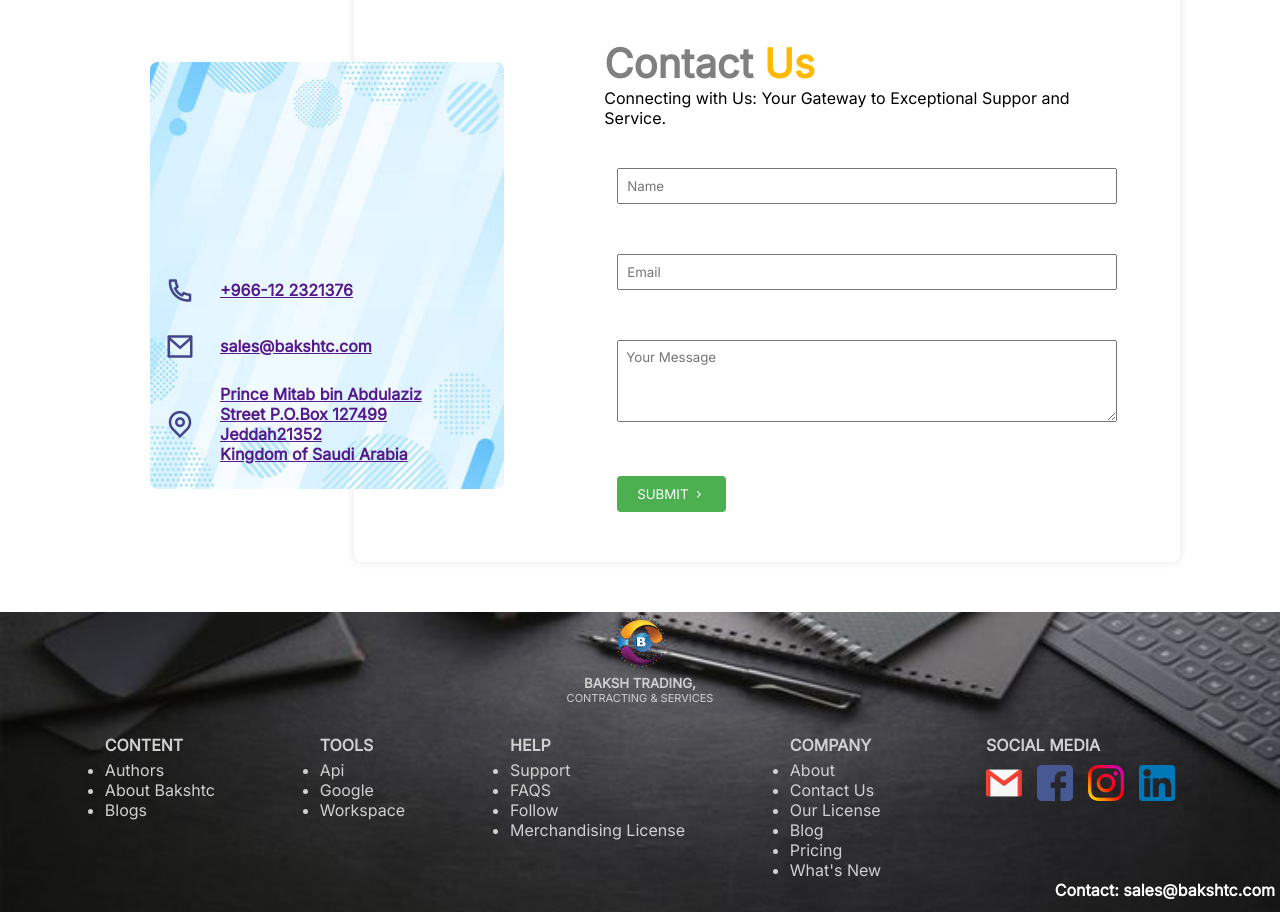
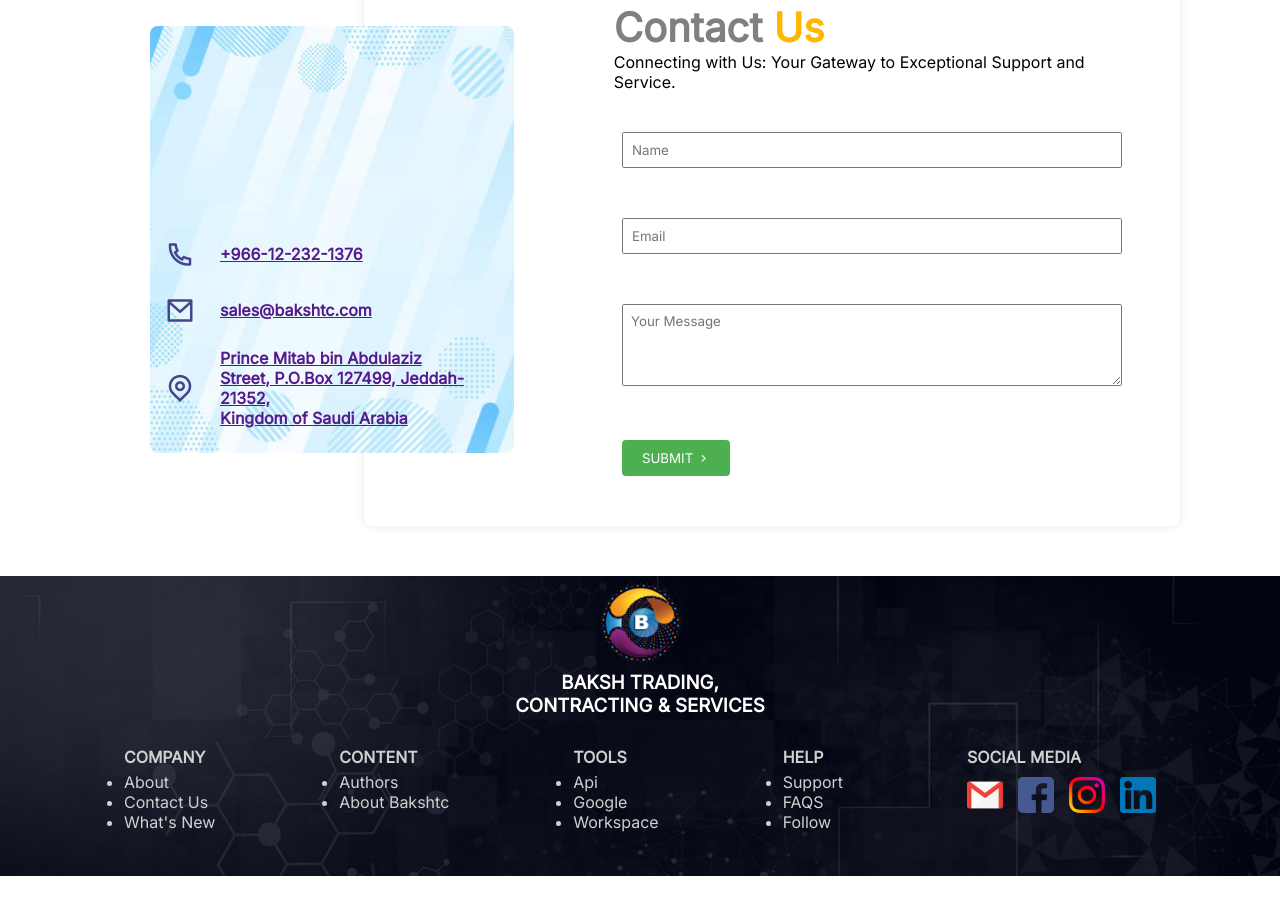
Before and after one commit to sulemanahmed-cyber/baksh_project, a plain HTML site: page index.html in a window 1280 px wide. Shown: the part 1780-2692 px from the top of the page. After the commit the page ends 2656 px from the top, so only its background shows below. Drawn offline with nearby package versions, Linux system fonts and the light colour scheme.

Commit message:
changes in footer

```diff
--- a/index.html
+++ b/index.html
@@ -78,7 +78,7 @@
     <div class="section10">
     <span id="services" class="anchor"></span>
     <div class="services-heading">
-        <h4 class="sh-1">Choose</h4>
+
         <h1 class="sh-2"><span class="u-line">Our</span> <span class="sp-1">Services</span></h1>
     </div>
 
@@ -140,7 +140,7 @@
                 <div class="flex1">
 
                     <div class="logo-c"><i class="ri-phone-line"></i></div>
-                    <div class="cnt-txt"><a href="">+966-12 2321376</a></div>
+                    <div class="cnt-txt"><a href="">+966-12-232-1376</a></div>
                 </div>
 
                 <div class="flex1">
@@ -153,7 +153,7 @@
 
                     <div class="logo-c"><i class="ri-map-pin-line"></i></div>
                     <div class="cnt-txt"><a href="">Prince Mitab bin Abdulaziz <br>
-                        Street P.O.Box 127499 Jeddah21352 <br>
+                        Street, P.O.Box 127499, Jeddah-21352, <br>
                         Kingdom of Saudi Arabia</a></div>
                 </div>
 
@@ -164,7 +164,7 @@
 
            <div class="cnt-hds">
             <h1 class="cnt-h1">Contact <span class="sp-2">Us</span></h1>
-            <p>Connecting with Us: Your Gateway to Exceptional Suppor and Service.</p>
+            <p>Connecting with Us: Your Gateway to Exceptional Support and Service.</p>
            </div>
 
             <div>
@@ -196,23 +196,37 @@
      <div class="f-logo">
 
          <div>
-                <img src="images/logo.png" alt="" width="55px">
+             <img src="images/logo.png" alt="" width="85px">
          </div>
 
          <div>
-                <h5 class="f-ls1">BAKSH TRADING,</h5>
-            <p class="ps-1">CONTRACTING & SERVICES</p>
+            <h3 class="hbaksh">BAKSH TRADING,</h5>
+            <h3 class="hbaksh" > CONTRACTING & SERVICES</h5>
          </div>
      </div>
 
      <div class="flex-footer1">
+
+
+         <div class="flex-f">
+             <ul>
+                 <h4 class="f-ls">COMPANY</h4>
+                 <li>About</li>
+                 <li>Contact Us</li>
+
+                 <li>What's New</li>
+             </ul>
+         </div>
+
+
+
 
          <div class="flex-f">
              <ul>
                  <h4 class="f-ls">CONTENT</h4>
                  <li>Authors</li>
                  <li>About Bakshtc</li>
-                    <li>Blogs</li>
+
              </ul>
          </div>
 
@@ -231,21 +245,11 @@
                  <li>Support</li>
                  <li>FAQS</li>
                  <li>Follow</li>
-                    <li>Merchandising License</li>
+
              </ul>
          </div>
 
-            <div class="flex-f">
-                <ul>
-                    <h4 class="f-ls">COMPANY</h4>
-                    <li>About</li>
-                    <li>Contact Us</li>
-                    <li>Our License</li>
-                    <li>Blog</li>
-                    <li>Pricing</li>
-                    <li>What's New</li>
-                </ul>
-            </div>
+
 
          <div class="flex-f">
              <h4 class="f-ls">SOCIAL MEDIA</h4>
@@ -259,12 +263,11 @@
          </div>
 
      </div>
-        <div class="flex-f contact-section">
-             <h4>Contact: sales@bakshtc.com</h4>
-        </div>
+
     </div>
 
  </footer>
+
 
 
 
--- a/style.css
+++ b/style.css
@@ -578,11 +578,15 @@
 
   .footer-bgimg{
     height: 300px;
-    background-image: url('images/Footer\ Background.jpeg');
+    background-image: url('images/footer556.png');
     background-position: center center;
     background-size: cover;
     background-repeat: no-repeat;
 
+  }
+  .hbaksh{
+
+    color: white;
   }
 
   .f-logo{
```
Also changed, not shown: aboutus.html (+7 -9 lines), missionvision.html (+7 -8 lines), services.html (+6 -8 lines), images/footer556.png (added). Lines whose indentation alone changed are shown as unchanged.
